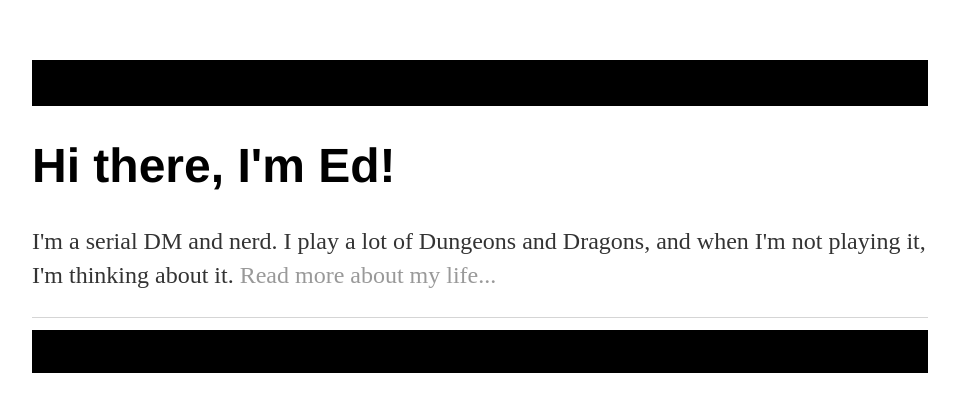
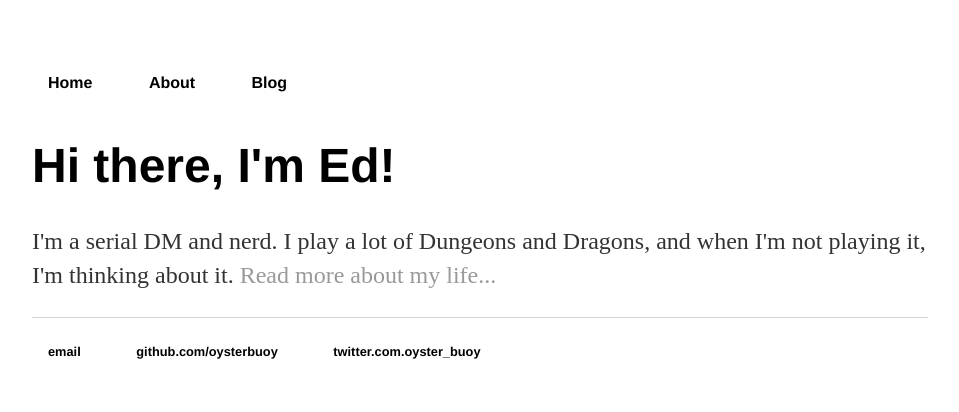
Before and after one commit to OysterBuoy/OysterBuoy.github.io, a Jekyll site: the page built from index.html, in a window 1280 px wide. Shown: the top 412 px of the page, without its empty margins (160-1119 px from the left). Built offline with Jekyll 4.4.1, drawn with Linux system fonts in a browser that asks for light colours.

Commit message:
Revert "Adding more color"
This reverts commit 655944dd0b17a75a53a299e4453f67f103a2b5f5.

```diff
--- a/css/main.css
+++ b/css/main.css
@@ -7,7 +7,6 @@ nav ul, footer ul {
     padding: 0px;
     list-style: none;
     font-weight: bold;
-    background-color: black
 }
 nav ul li, footer ul li {
     display: inline;
```
